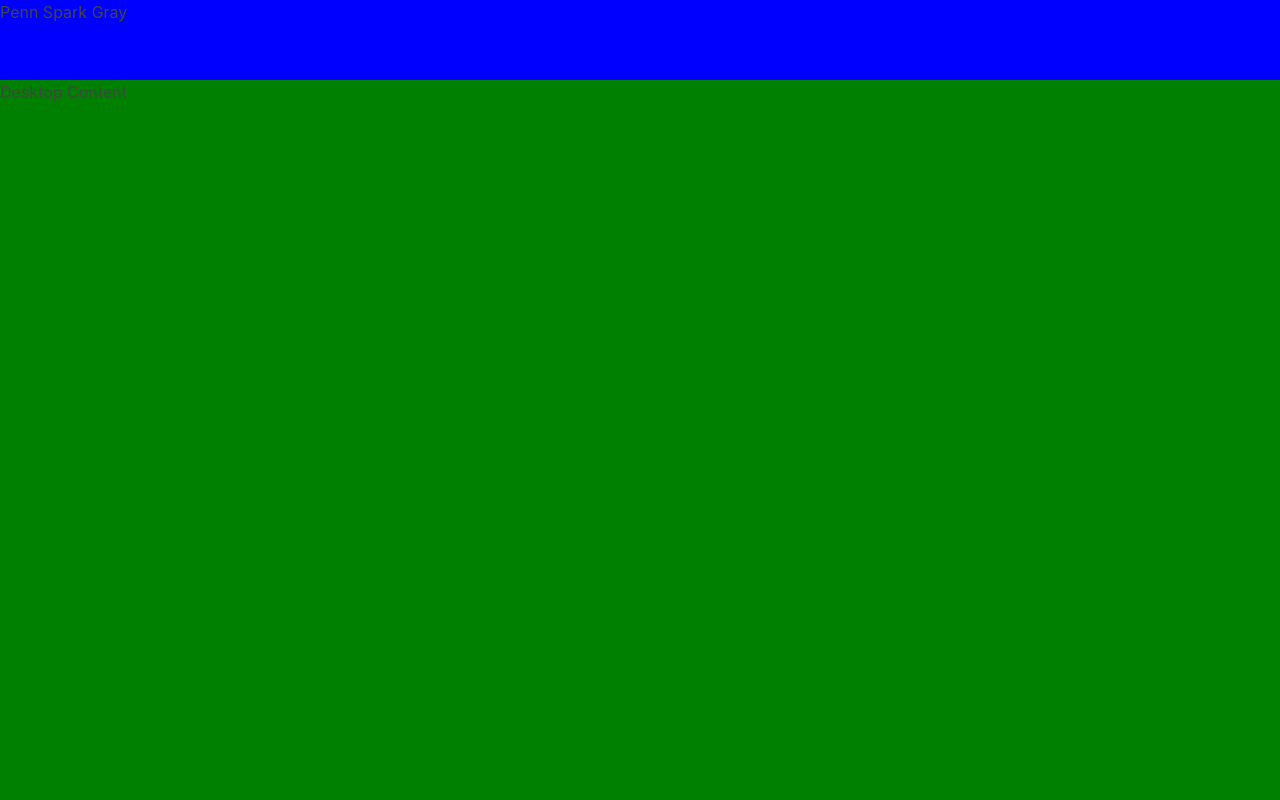
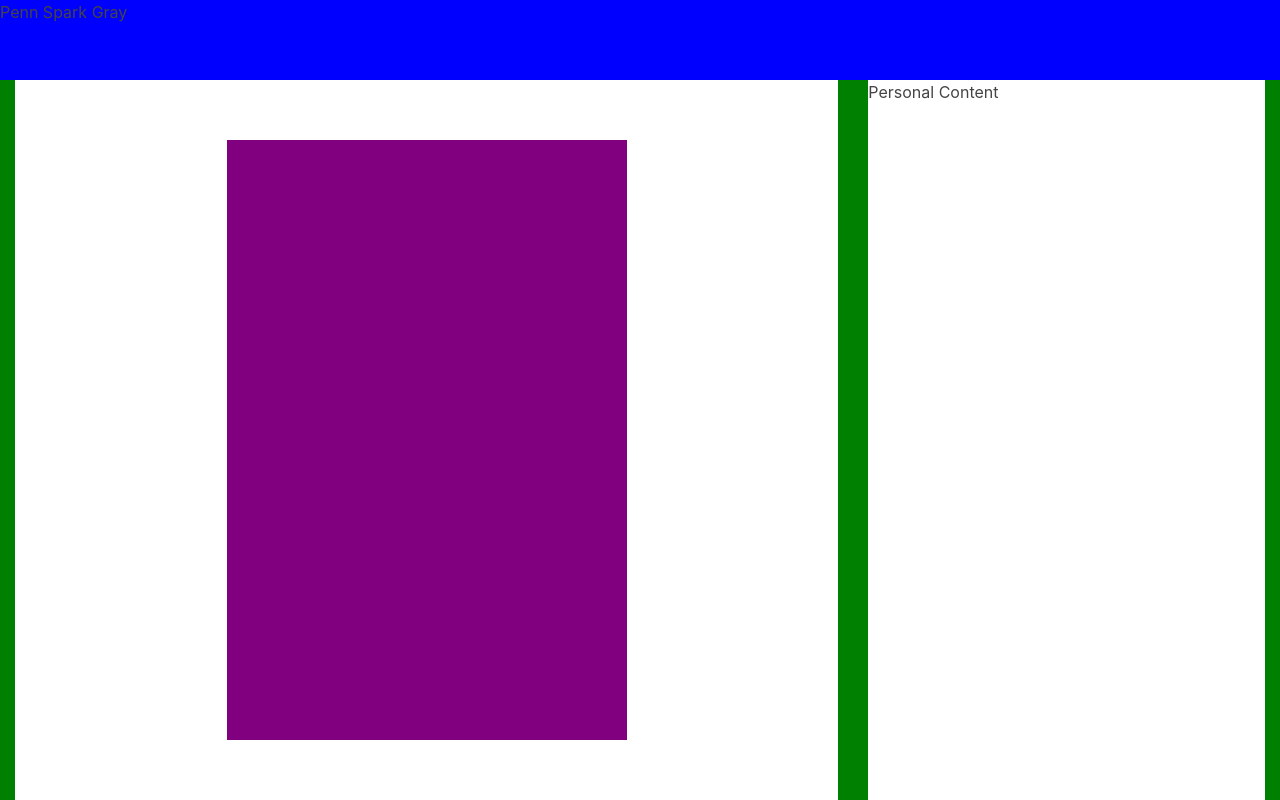
Before and after one commit to setdavid/penn-advice, a React (Create React App) app: page / in a window 1280 px wide. Built offline with nearby package versions, Linux system fonts and the light colour scheme.

Commit message:
add sections for swipe and personal content

```diff
--- a/src/Components/Desktop.jsx
+++ b/src/Components/Desktop.jsx
@@ -1,12 +1,19 @@
 import React from "react";
+import PersonalContent from "./PersonalContent";
+import SwipeContent from "./SwipeContent";
 
 function Desktop() {
   let desktopCSS = {
   }
 
   return (
-    <div id="desktop-content" style={desktopCSS}>
-        Desktop Content
+    <div id="desktop-content" className="row full-height" style={desktopCSS}>
+      <div className="col-lg-8 full-height">
+        <SwipeContent />
+      </div>
+      <div className="col-lg-4 full-height">
+        <PersonalContent />
+      </div>
     </div>
   );
 }
--- a/src/Components/MainContent.jsx
+++ b/src/Components/MainContent.jsx
@@ -15,8 +15,12 @@ function MainContent() {
   }
 
   return (
-    <div id="main-content" style={mainContentCSS}>
-      {modeIsMobile ? <Mobile /> : <Desktop />}
+    <div id="main-content" className="container-fluid" style={mainContentCSS}>
+      <div className="row full-height">
+        <div className="col-12 full-height">
+          {modeIsMobile ? <Mobile /> : <Desktop />}
+        </div>
+      </div>
     </div>
   );
 }
--- /dev/null
+++ b/src/Components/PersonalContent.jsx
@@ -0,0 +1,15 @@
+import React from "react";
+
+function PersonalContent() {
+    let personalContentCSS = {
+        backgroundColor: "white"
+    }
+
+    return (
+        <div id="personal-content" className="full-height" style={personalContentCSS}>
+            Personal Content
+        </div>
+    );
+}
+
+export default PersonalContent;
--- /dev/null
+++ b/src/Components/SwipeCard.jsx
@@ -0,0 +1,24 @@
+import React from "react";
+
+function SwipeCard() {
+    let swipeCardCSS = {
+        backgroundColor: "purple",
+        width: "50vh",
+        height: "75vh"
+    }
+
+    const handleMouseDown = (e) => {
+        e.preventDefault();
+        e.stopPropagation();
+        console.log("mousedown")
+    }
+
+    return (
+        <div id="swipe-card" style={swipeCardCSS}
+            onMouseDown={e => handleMouseDown(e)}>
+
+        </div>
+    );
+}
+
+export default SwipeCard;
--- /dev/null
+++ b/src/Components/SwipeContent.jsx
@@ -0,0 +1,20 @@
+import React from "react";
+import SwipeCard from "./SwipeCard";
+
+function SwipeContent() {
+    let swipeContentCSS = {
+        backgroundColor: "white"
+    }
+
+    return (
+        <div id="swipe-content" className="full-height container-fluid" style={swipeContentCSS}>
+            <div className="row full-height">
+                <div className="col-12 full-height d-flex justify-content-center align-items-center">
+                    <SwipeCard />
+                </div>
+            </div>
+        </div>
+    );
+}
+
+export default SwipeContent;
--- a/src/css/base-styles.css
+++ b/src/css/base-styles.css
@@ -82,7 +82,10 @@ p, .p {
     margin-bottom: 1rem;
 }
 
-
+.full-height {
+    height: 100%;
+    min-height: 100%;
+}
 
 
 /********** Media Queries **********/
```
